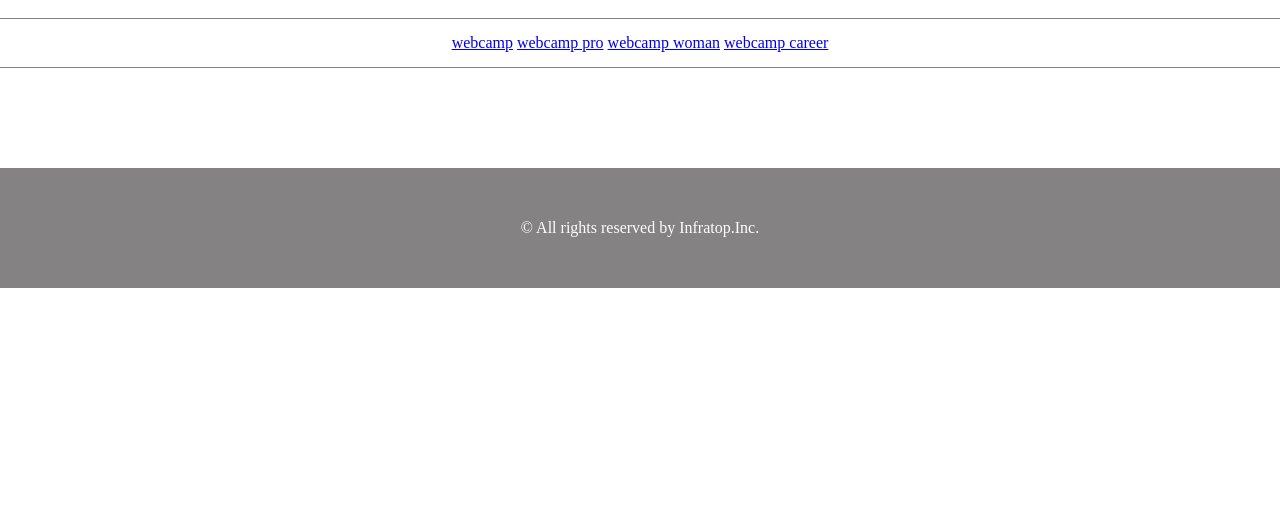
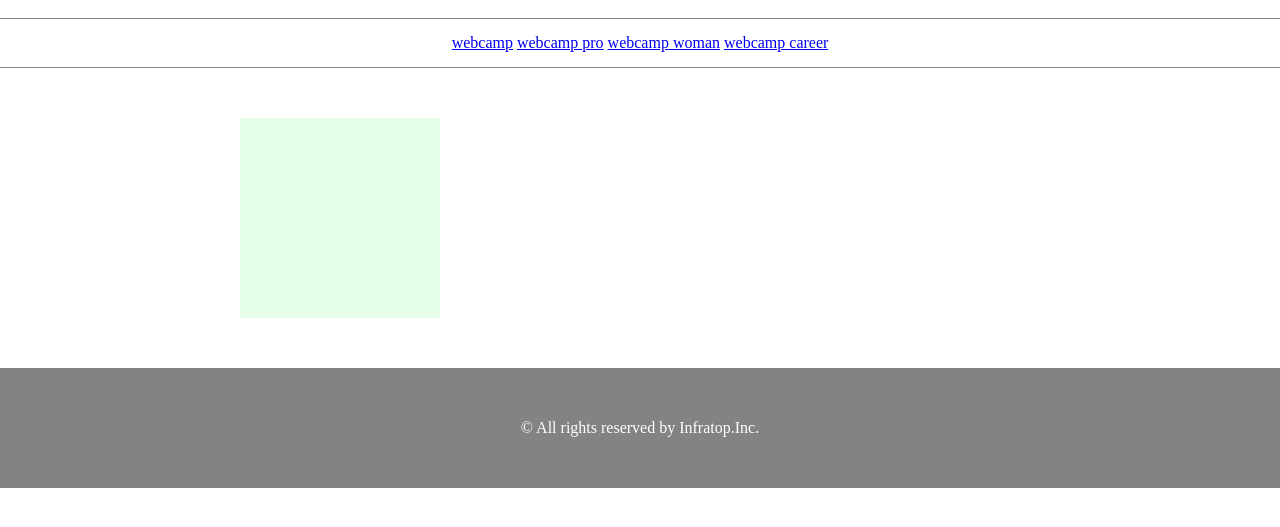
Before and after one commit to o3ts65s3jtj5m/caravan, a plain HTML site: page index.html in a window 1280 px wide. Shown: the part 59-586 px from the top of the page. Drawn offline with Linux system fonts and the light colour scheme.

Commit message:
[Start] 1-5

```diff
--- a/index.html
+++ b/index.html
@@ -31,8 +31,7 @@
 
     <!-- main用のdiv -->
     <div class="main">
-      <div class="blog"></div>
-      <div class="sidebar"></div>
+      <div class="box1"></div>
     </div>
 
     <!-- footer -->
```
Also changed, not shown: style.css (line endings or trailing spaces).
